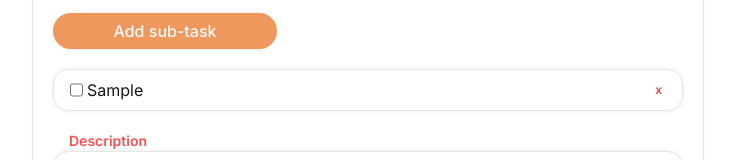
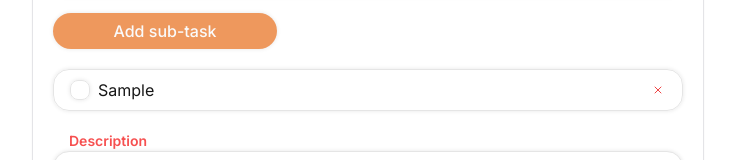
Before and after one commit to tascintra/supertask, a Next.js app: page /task/1 in a window 1280 px wide. Both pictures are taken after typing "Sample", "2020-01-15", "Sample", "Sample" into the empty fields and a click on the button "Add sub-task". Shown: the part 577-737 px from the top of the page, without its empty margins (272-1007 px from the left). Built offline with nearby package versions, Linux system fonts and the light colour scheme.

Commit message:
refactor(taskform): page ui done

```diff
--- a/src/app/task/[action]/page.tsx
+++ b/src/app/task/[action]/page.tsx
@@ -5,7 +5,7 @@ import { useFieldArray, useForm } from 'react-hook-form'
 import { ChevronLeft, X } from 'lucide-react'
 import { PageProps, Tasks } from '@/types'
 import { Button } from '@/components/Atoms'
-import { Input, Radio, Textarea } from '@/components/Molecules'
+import { Checkbox, Input, Radio, Textarea } from '@/components/Molecules'
 
 export default function Page({ params }: PageProps) {
   const subTaskName = useRef<HTMLInputElement>(null)
@@ -102,26 +102,25 @@ export default function Page({ params }: PageProps) {
               {fields.map((f, index) => (
                 <li
                   key={f.id}
-                  className="flex w-full gap-1 px-4 py-2 hover:bg-neutral-100 dark:shadow-neutral-900 dark:hover:bg-dark-500"
+                  className="flex w-full items-center gap-1 px-4 py-2 hover:bg-neutral-100 dark:shadow-neutral-900 dark:hover:bg-dark-500"
                 >
-                  <input
-                    type="checkbox"
+                  <Checkbox
+                    cbLabel={f.title}
                     checked={f.isCompleted}
-                    name={f.title}
-                    id={f.title}
+                    id={f.id}
                     ref={subTaskCompleted}
                     onChange={({ target }) => {
                       update(index, { ...f, isCompleted: target.checked })
                     }}
                   />
-                  <label htmlFor={f.title}>{f.title}</label>
-                  <button
+                  <Button
+                    type="button"
                     onClick={() => remove(index)}
-                    type="button"
-                    className="ml-auto p-1 text-xs font-semibold leading-none text-red-500"
+                    className="ml-auto text-red-500"
+                    color="iconSm"
                   >
-                    x
-                  </button>
+                    <X size={12} />
+                  </Button>
                 </li>
               ))}
             </ul>
```
